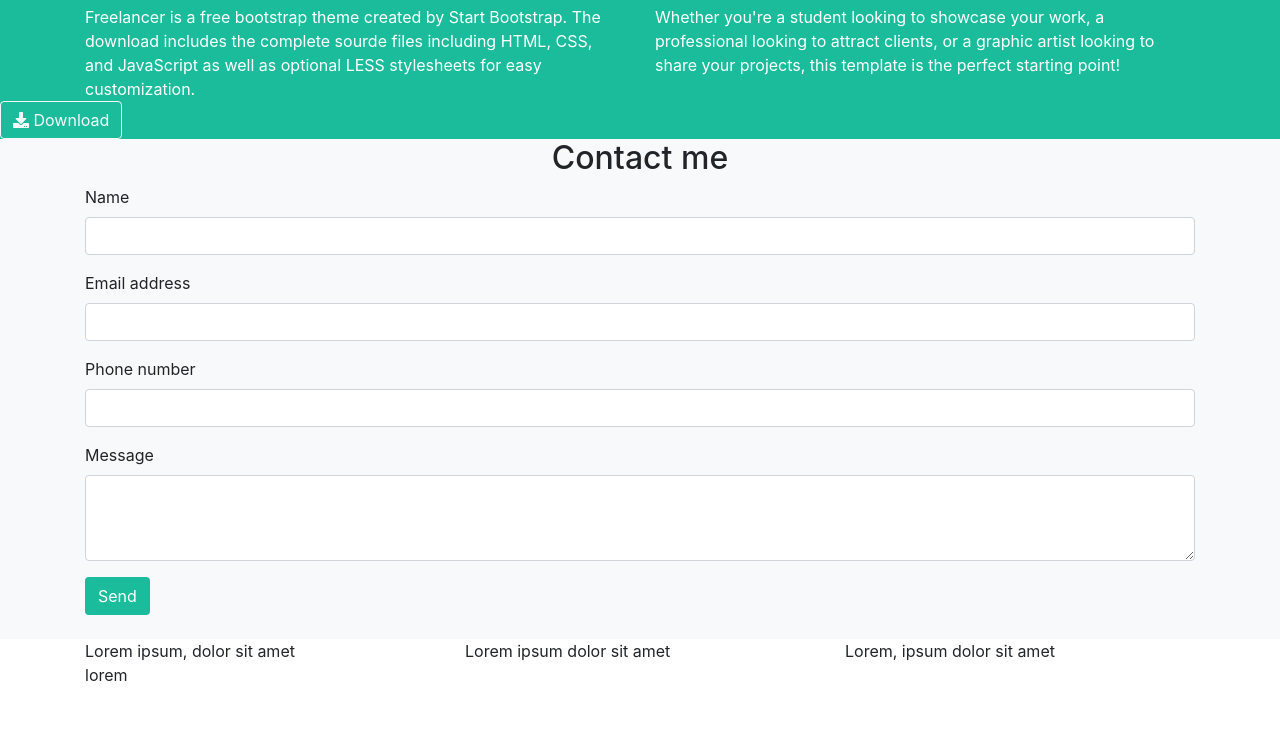
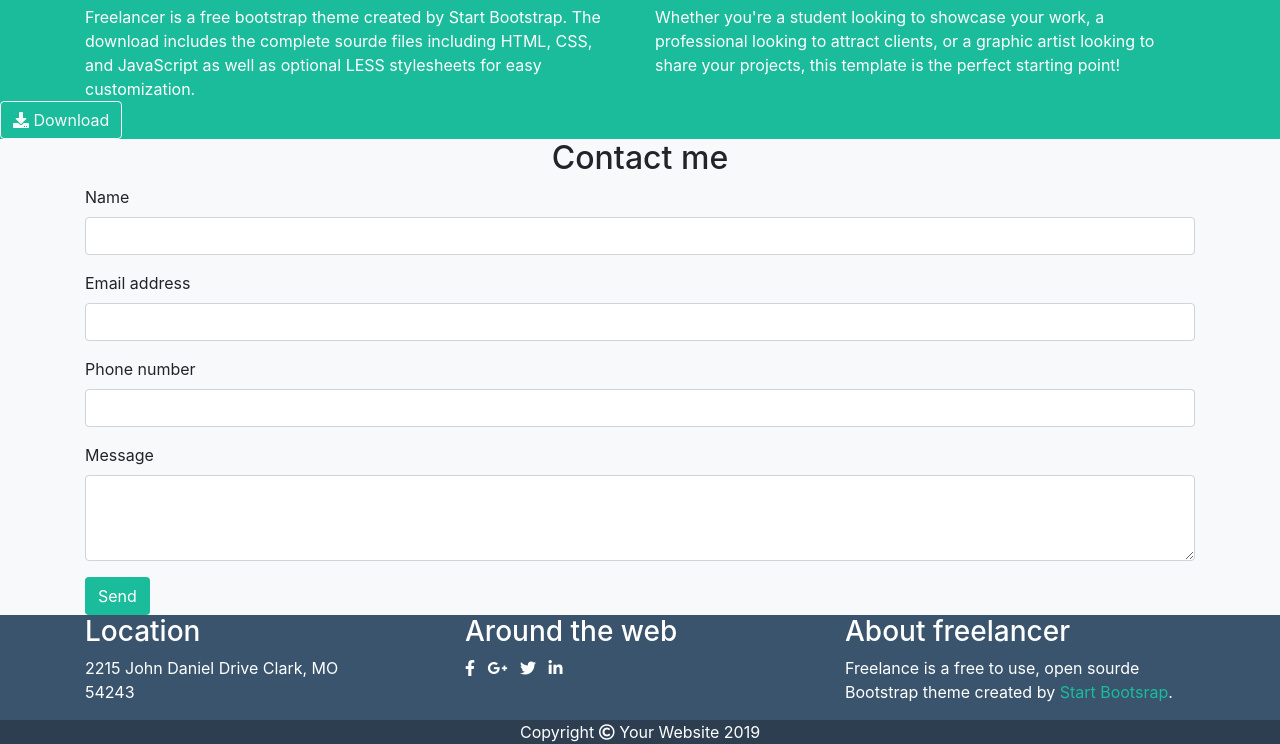
Before and after one commit to Cargalher/html-css-bootstrap-freelancer, a plain HTML site: page index.html in a window 1280 px wide. Shown: the part 1131-1875 px from the top of the page. Before the commit the page ends 1818 px from the top, so only its background shows below. Drawn offline with nearby package versions, Linux system fonts and the light colour scheme.

Commit message:
footer half made

```diff
--- a/index.html
+++ b/index.html
@@ -107,15 +107,34 @@
 
     </main>
     <footer id="site_footer">
-        <div class="footer_one container">
+        <div class="footer_one  bg_blue text-white">
+            <div class="container">
                 <div class="row">
-                    <div class="col-md-4">Lorem ipsum, dolor sit amet</div>
-                    <div class="col-md-4">Lorem ipsum dolor sit amet</div>
-                    <div class="col-md-4">Lorem, ipsum dolor sit amet</div>
+                    <div class="col-md-4 col-lg-4">
+                       <h3>Location</h3>
+                       <span>2215 John Daniel Drive Clark, MO <br> 54243</span>
+                    </div>
+                    <div class="col-md-4 col-lg-4">
+                        <h3>Around the web</h3>
+                        <ul class="list-inline">
+                            <li class="list-inline-item"><i class="fab fa-facebook-f"></i></li>
+                            <li class="list-inline-item"><i class="fab fa-google-plus-g"></i></li>
+                            <li class="list-inline-item"><i class="fab fa-twitter"></i></li>
+                            <li class="list-inline-item"><i class="fab fa-linkedin-in"></i></li>
+                        </ul>
+                    </div>
+                    <div class="col-md-4 col-lg-4">
+                        <h3>About freelancer</h3>
+                        <p>Freelance is a free to use, open sourde Bootstrap theme created by <span class="txt_turquoise">Start Bootsrap</span>.</p>
+                    </div>
                 </div>
+            </div>
         </div>
-        <div class=" footer_two container">
-            <span>lorem</span>
+
+        <div class=" footer_two bg-deepblue text-white text-center">
+            <div class="container">
+                <span>Copyright <i class="far fa-copyright"></i> Your Website 2019</span>
+            </div>
         </div>
     </footer>
 </body>
--- a/style.css
+++ b/style.css
@@ -1,23 +1,20 @@
 /* utility */
+.body{
+
+}
 .bg-deepblue{
     background-color: #2C3E50;
 }
 .bg-turquoise{
     background-color: #1ABC9C;
 }
-
+.txt_turquoise{
+    color: #1ABC9C;
+}
+.bg_blue{
+    background-color: #3A546D;
+}
 .jumbo-img{
     height:200px;
 
 }
-
-
-
-
-.section_three{
-    height:500px;
-}
-.section_four{
-    height:150px;
-    background-color: #3A546D;
-}
```
